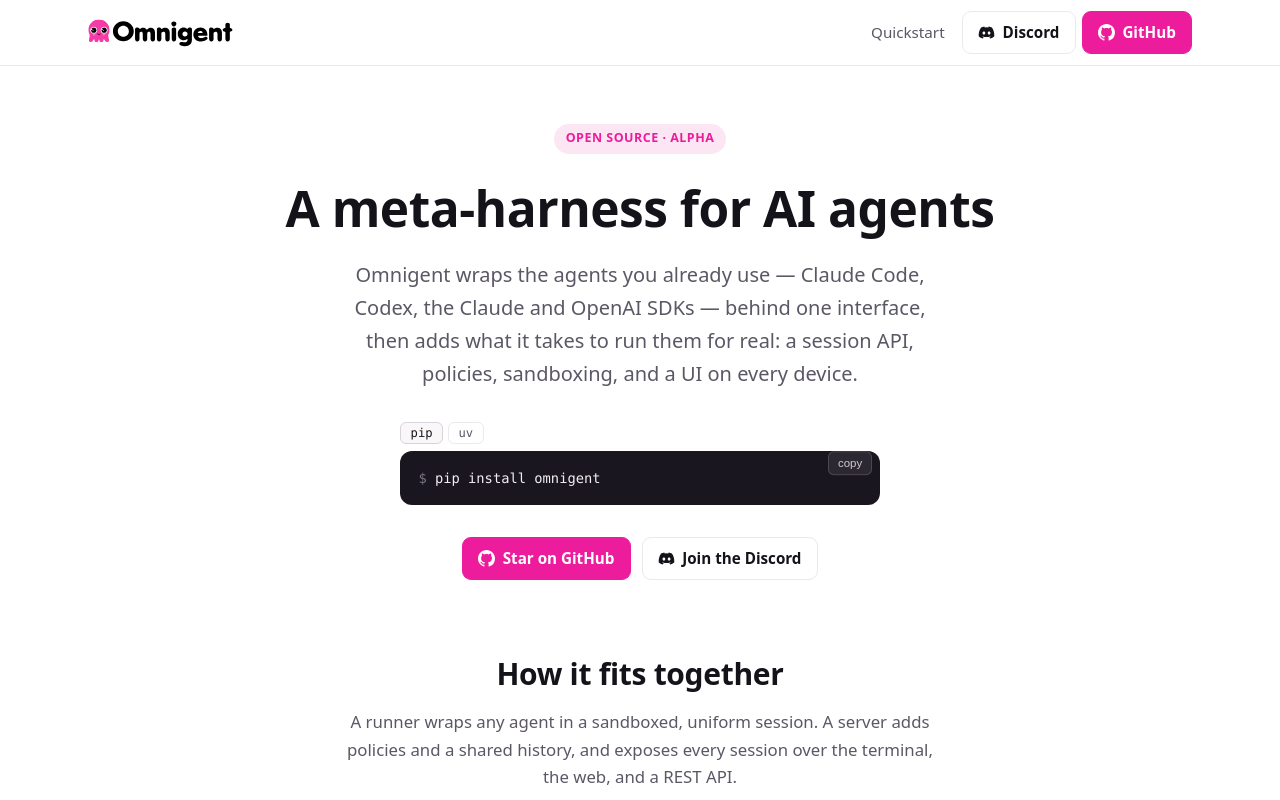
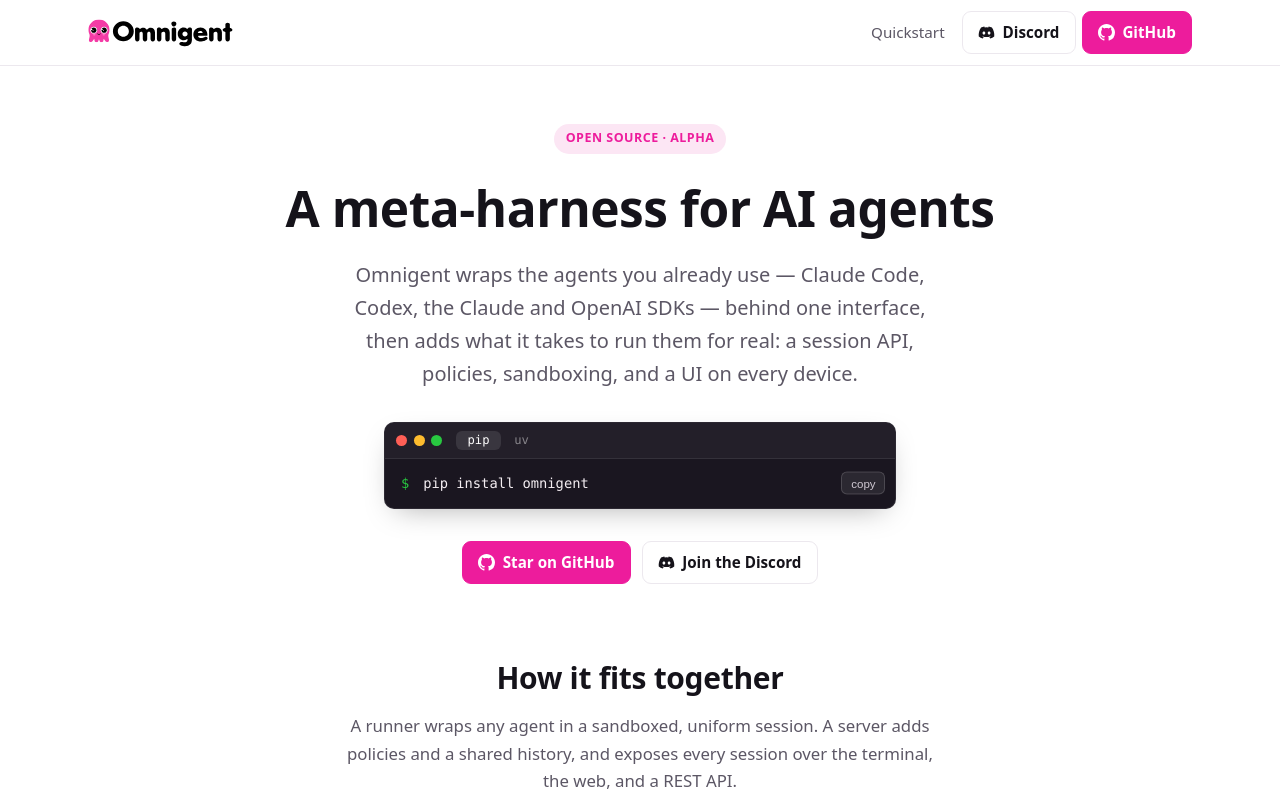
Before and after one commit to omnigent-ai/omnigent-site, a Next.js app: page / in a window 1280 px wide. Shown: the top 800 px of the page. Built offline with nearby package versions, Linux system fonts and the light colour scheme.

Commit message:
hero: style the install block as a terminal window
Traffic-light title bar with pip/uv as tabs, dark body with a green $
prompt and a copy button. Replaces the plain pills-over-code look.

Co-authored-by: Isaac

```diff
--- a/app/globals.css
+++ b/app/globals.css
@@ -245,27 +245,90 @@ pre code {
   cursor: pointer;
 }
 .cmd .copy:hover { color: #fff; background: rgba(255,255,255,0.16); }
-.install-tabs {
+/* install terminal */
+.term {
+  max-width: 32rem;
+  margin: 0 auto 2rem;
+  text-align: left;
+  background: var(--code-bg);
+  border: 1px solid rgba(255, 255, 255, 0.08);
+  border-radius: 10px;
+  overflow: hidden;
+  box-shadow: 0 10px 30px -12px rgba(0, 0, 0, 0.35);
+}
+.term-bar {
   display: flex;
-  gap: 0.3rem;
-  margin-bottom: 0.45rem;
+  align-items: center;
+  gap: 0.9rem;
+  padding: 0.5rem 0.7rem;
+  background: rgba(255, 255, 255, 0.04);
+  border-bottom: 1px solid rgba(255, 255, 255, 0.08);
 }
-.install-tab {
+.term-dots {
+  display: inline-flex;
+  gap: 0.4rem;
+}
+.term-dots i {
+  width: 11px;
+  height: 11px;
+  border-radius: 50%;
+  background: #ff5f56;
+}
+.term-dots i:nth-child(2) { background: #febc2e; }
+.term-dots i:nth-child(3) { background: #28c840; }
+.term-tabs {
+  display: flex;
+  gap: 0.15rem;
+}
+.term-tab {
   font-family: var(--font-mono);
   font-size: 0.76rem;
-  padding: 0.18rem 0.6rem;
-  border: 1px solid var(--border);
+  padding: 0.15rem 0.7rem;
+  border: 0;
   border-radius: 6px;
-  background: #fff;
-  color: var(--fg-soft);
+  background: transparent;
+  color: rgba(255, 255, 255, 0.45);
   cursor: pointer;
 }
-.install-tab:hover { color: var(--fg); }
-.install-tab.is-active {
-  color: var(--fg);
-  border-color: #d9d3dd;
-  background: var(--bg-soft);
+.term-tab:hover { color: rgba(255, 255, 255, 0.8); }
+.term-tab.is-active {
+  color: #fff;
+  background: rgba(255, 255, 255, 0.1);
 }
+.term-body {
+  position: relative;
+  padding: 0.85rem 3.5rem 0.85rem 1rem;
+  font-family: var(--font-mono);
+  font-size: 0.86rem;
+  line-height: 1.6;
+  color: var(--code-fg);
+}
+.term-body code {
+  background: none;
+  color: inherit;
+  padding: 0;
+  font-size: inherit;
+  border-radius: 0;
+}
+.term-prompt {
+  color: #28c840;
+  user-select: none;
+  margin-right: 0.35rem;
+}
+.term-copy {
+  position: absolute;
+  top: 50%;
+  right: 0.6rem;
+  transform: translateY(-50%);
+  background: rgba(255, 255, 255, 0.08);
+  border: 1px solid rgba(255, 255, 255, 0.15);
+  color: #cfc8d2;
+  font-size: 0.72rem;
+  padding: 0.28rem 0.55rem;
+  border-radius: 6px;
+  cursor: pointer;
+}
+.term-copy:hover { color: #fff; background: rgba(255, 255, 255, 0.16); }
 
 /* ---- figure ---- */
 figure {
--- a/components/InstallTabs.js
+++ b/components/InstallTabs.js
@@ -20,15 +20,21 @@ export default function InstallTabs() {
   };
 
   return (
-    <div className="cmd">
-      <div className="install-tabs" role="tablist" aria-label="Install method">
+    <div className="term">
+      <div className="term-bar">
+        <span className="term-dots" aria-hidden>
+          <i />
+          <i />
+          <i />
+        </span>
+        <div className="term-tabs" role="tablist" aria-label="Install method">
           {OPTIONS.map((o) => (
             <button
               key={o.id}
               type="button"
               role="tab"
               aria-selected={active === o.id}
-            className={active === o.id ? "install-tab is-active" : "install-tab"}
+              className={active === o.id ? "term-tab is-active" : "term-tab"}
               onClick={() => {
                 setActive(o.id);
                 setCopied(false);
@@ -38,15 +44,15 @@ export default function InstallTabs() {
             </button>
           ))}
         </div>
-      <pre>
+      </div>
+      <div className="term-body">
         <code>
-          <span style={{ color: "#7c7587", userSelect: "none" }}>$ </span>
-          {current.cmd}
+          <span className="term-prompt">$</span> {current.cmd}
         </code>
-      </pre>
-      <button className="copy" type="button" onClick={copy} aria-label="Copy command">
+        <button className="term-copy" type="button" onClick={copy} aria-label="Copy command">
           {copied ? "copied" : "copy"}
         </button>
       </div>
+    </div>
   );
 }
```
Lines whose indentation alone changed are shown as unchanged.
